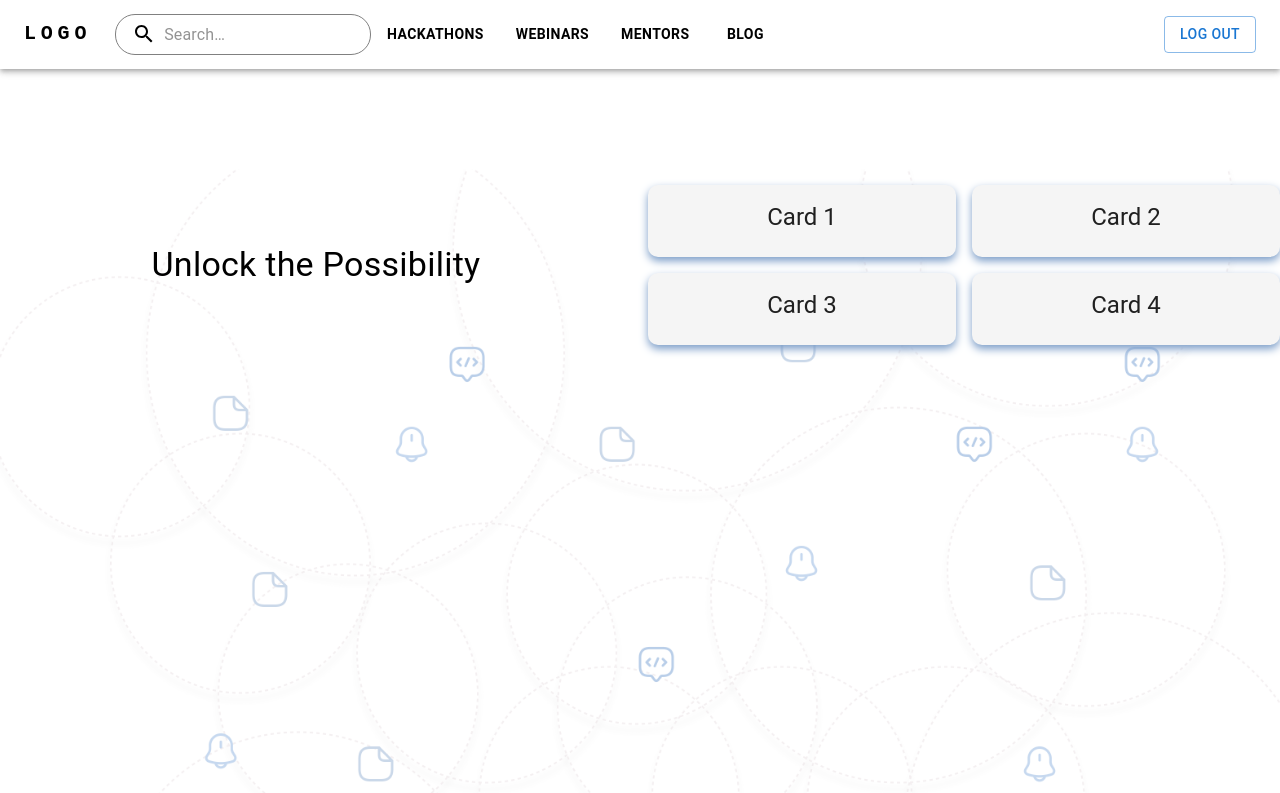
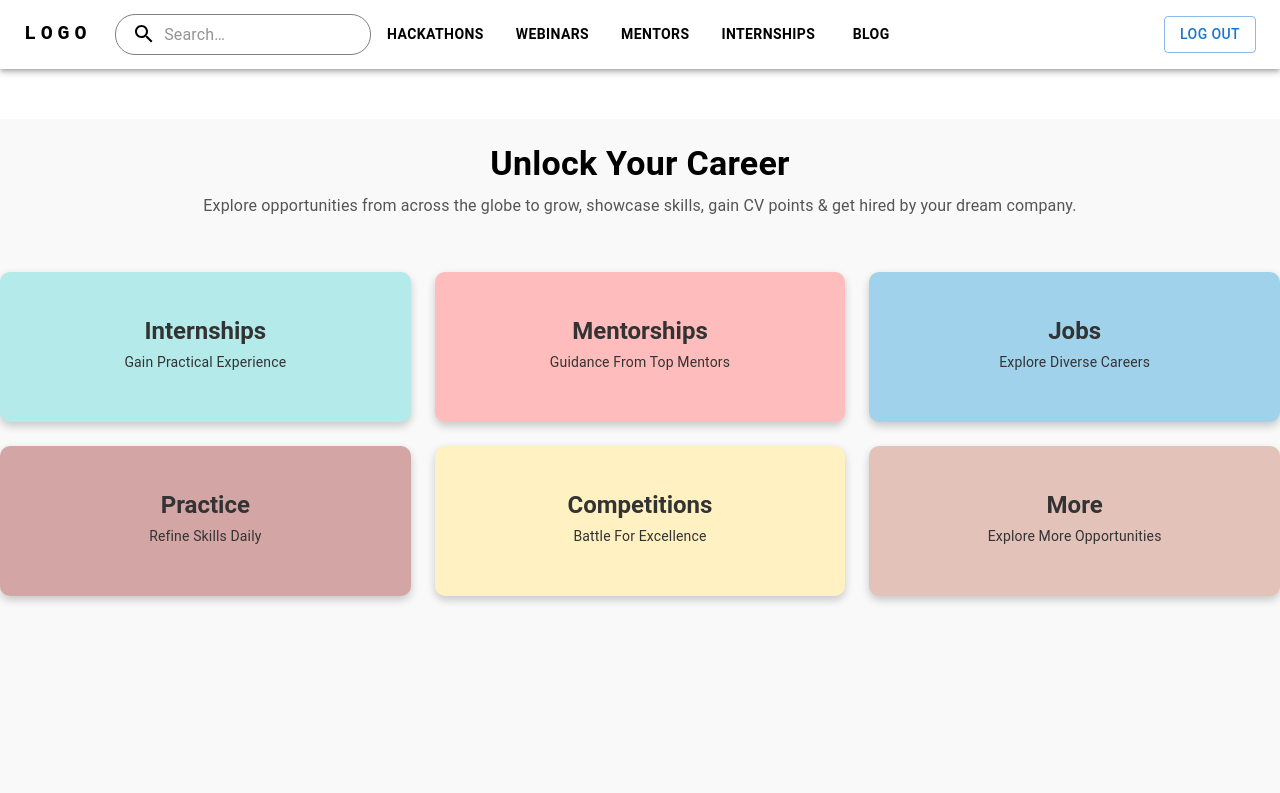
Before and after one commit to iashokk/competition-website, a React (Create React App) app: page / in a window 1280 px wide. Shown: the top 793 px of the page. Built offline with nearby package versions, Linux system fonts and the light colour scheme; sample sign-in values are in the browser's storage.

Commit message:
last version

```diff
--- a/src/App.js
+++ b/src/App.js
@@ -9,6 +9,7 @@ import Homepage from "./HomePage";
 import Mentors from "./Mentors";
 import Blogs from "./Blogs";
 import Webinar from "./Webinar";
+import Internships from "./Internships";
 function App() {
   const [isLoggedIn, setIsLoggedIn] = useState(false);
   const [isLoading, setIsLoading] = useState(true); // New loading state
@@ -70,6 +71,14 @@ function App() {
             }
           />
           <Route
+            path="/internships"
+            element={
+              <ProtectedRoute isLoggedIn={isLoggedIn}>
+                <Internships />
+              </ProtectedRoute>
+            }
+          />
+          <Route
             path="/signin"
             element={<SignIn setIsLoggedIn={setIsLoggedIn} />}
           />
--- a/src/Dashboard.js
+++ b/src/Dashboard.js
@@ -1,15 +1,30 @@
 import React from "react";
+import { useNavigate } from "react-router-dom";
 import NavBar from "./NavBar";
 import { Grid, Typography, Card, CardContent } from "@mui/material";
 
+const cardData = [
+  { title: "Internships", description: "Gain Practical Experience", color: "#B5EAEA", route: "/internships" },
+  { title: "Mentorships", description: "Guidance From Top Mentors", color: "#FFBCBC", route: "/mentors" },
+  { title: "Jobs", description: "Explore Diverse Careers", color: "#A0D2EB", route: "/jobs" },
+  { title: "Practice", description: "Refine Skills Daily", color: "#D4A5A5", route: "/practice" },
+  { title: "Competitions", description: "Battle For Excellence", color: "#FFF1C1", route: "/competitions" },
+  { title: "More", description: "Explore More Opportunities", color: "#E2C2B9", route: "/more" },
+];
+
 const cardStyles = {
   card: {
-    backgroundColor: "#f5f5f5",
     borderRadius: "10px",
-    boxShadow: "0 4px 8px #7B9DC8",
+    boxShadow: "0 4px 8px rgba(0, 0, 0, 0.2)",
+    height: "150px",
+    display: "flex",
+    justifyContent: "center",
+    alignItems: "center",
+    cursor: "pointer", // Make it look clickable
   },
   cardContent: {
     textAlign: "center",
+    color: "#333",
   },
 };
 
@@ -19,37 +34,49 @@ const backgroundWrapperStyles = {
   left: 0,
   right: 0,
   bottom: 0,
-  backgroundImage: "url('/background.png')",
-  backgroundSize: "cover",
-  backgroundPosition: "center",
-  opacity: 0.4,
+  backgroundColor: "#f9f9f9",
   zIndex: -1, // Ensures the background stays behind all other content
 };
 
 function Dashboard() {
+  const navigate = useNavigate();
+
+  const handleCardClick = (route) => {
+    navigate(route);
+  };
+
   return (
     <>
       <NavBar />
       <div style={{ position: "relative", width: "100vw", height: "100vh" }}>
-        <div style={backgroundWrapperStyles}></div> {/* Background with opacity */}
+        <div style={backgroundWrapperStyles}></div> {/* Background */}
 
-        <Grid container spacing={2} style={{ position: "relative", zIndex: 1, marginTop: "100px" }}>
-          <Grid item xs={6} container alignItems="center" justifyContent="center">
-            <Typography variant="h4" align="center">
-              Unlock the Possibility
+        <Grid container spacing={3} style={{ position: "relative", zIndex: 1, marginTop: "50px" }}>
+          <Grid item xs={12} style={{ marginBottom: "30px" }}>
+            <Typography variant="h4" align="center" style={{ fontWeight: "bold" }}>
+              Unlock Your Career
+            </Typography>
+            <Typography variant="body1" align="center" style={{ marginTop: "10px", color: "#555" }}>
+              Explore opportunities from across the globe to grow, showcase skills, gain CV points & get hired by your dream company.
             </Typography>
           </Grid>
-          <Grid item xs={6} container spacing={2}>
-            {[1, 2, 3, 4].map((item) => (
-              <Grid item xs={6} key={item}>
-                <Card style={cardStyles.card}>
-                  <CardContent style={cardStyles.cardContent}>
-                    <Typography variant="h5">Card {item}</Typography>
-                  </CardContent>
-                </Card>
-              </Grid>
-            ))}
-          </Grid>
+          {cardData.map((card, index) => (
+            <Grid item xs={12} sm={6} md={4} key={index}>
+              <Card
+                style={{ ...cardStyles.card, backgroundColor: card.color }}
+                onClick={() => handleCardClick(card.route)}
+              >
+                <CardContent style={cardStyles.cardContent}>
+                  <Typography variant="h5" style={{ fontWeight: "bold" }}>
+                    {card.title}
+                  </Typography>
+                  <Typography variant="body2" style={{ marginTop: "5px" }}>
+                    {card.description}
+                  </Typography>
+                </CardContent>
+              </Card>
+            </Grid>
+          ))}
         </Grid>
       </div>
     </>
--- /dev/null
+++ b/src/Internships.js
@@ -0,0 +1,47 @@
+import React from 'react';
+import { useState, useEffect } from 'react';
+import {  Typography, Box, Container } from "@mui/material";
+import InternshipCard from './InternshipsCard';
+import Navbar from './NavBar';
+import { CircularProgress } from '@mui/material';
+function Internships() {
+
+    const [internships, setInternships] = useState([]);
+      const [loading, setLoading] = useState(true);
+
+
+  useEffect(() => {
+    const fetchInternships = async () => {
+      const response = await fetch("http://localhost:5000/api/internships");
+      const data = await response.json();
+      setInternships(data);
+      setLoading(false);
+    };
+
+    fetchInternships();
+  }, []);
+
+  if (loading) {
+    return (
+      <Box sx={{ display: "flex", justifyContent: "center", mt: 4 }}>
+        <CircularProgress />
+      </Box>
+    );
+  }
+    return (
+        <>
+        <Navbar/>
+         <Container maxWidth="md" sx={{ mt: 4 }}>
+      <Typography variant="h4" gutterBottom>
+        Available Internships
+      </Typography>
+      {internships.map((internship, index) => (
+        <InternshipCard key={index} data={internship} />
+      ))}
+    </Container>
+        </>
+
+    );
+}
+
+export default Internships;
--- /dev/null
+++ b/src/InternshipsCard.js
@@ -0,0 +1,76 @@
+import React from "react";
+import {
+  Card,
+  CardContent,
+  CardMedia,
+  Typography,
+  Box,
+  Chip,
+  Stack,
+} from "@mui/material";
+import LocationOnIcon from "@mui/icons-material/LocationOn";
+import CalendarTodayIcon from "@mui/icons-material/CalendarToday";
+import MonetizationOnIcon from "@mui/icons-material/MonetizationOn";
+import AccessTimeIcon from "@mui/icons-material/AccessTime";
+
+const InternshipCard = ({ data }) => {
+  const link = data.link; // Assuming you pass the link in the data prop
+
+  return (
+    <Card sx={{ display: "flex", alignItems: "center", mb: 2, boxShadow: 3 }}>
+      <a href={link} target="_blank" rel="noopener noreferrer" style={{ textDecoration: "none", width: "100%", color:"black" }}>
+        {/* Company Logo */}
+        <CardMedia
+          component="img"
+          image={data.logo}
+          alt={data.company}
+          sx={{ width: 80, height: 80, objectFit: "contain", p: 1 }}
+        />
+
+        {/* Internship Details */}
+        <CardContent sx={{ flex: 1 }}>
+          <Typography variant="h6" sx={{ fontWeight: "bold" }}>
+            {data.title}
+          </Typography>
+          <Typography variant="body2" color="text.secondary">
+            {data.company}
+            {data.activelyHiring && (
+              <Chip
+                label="Actively hiring"
+                color="success"
+                size="small"
+                sx={{ ml: 1 }}
+              />
+            )}
+          </Typography>
+
+          {/* Details Row */}
+          <Stack direction="row" spacing={2} mt={1}>
+            <Box display="flex" alignItems="center">
+              <LocationOnIcon fontSize="small" sx={{ mr: 0.5 }} />
+              <Typography variant="body2">{data.location}</Typography>
+            </Box>
+            <Box display="flex" alignItems="center">
+              <CalendarTodayIcon fontSize="small" sx={{ mr: 0.5 }} />
+              <Typography variant="body2">{data.duration}</Typography>
+            </Box>
+            <Box display="flex" alignItems="center">
+              <MonetizationOnIcon fontSize="small" sx={{ mr: 0.5 }} />
+              <Typography variant="body2">{data.stipend}</Typography>
+            </Box>
+          </Stack>
+
+          {/* Posted Time */}
+          <Box display="flex" alignItems="center" mt={1}>
+            <AccessTimeIcon fontSize="small" sx={{ mr: 0.5 }} />
+            <Typography variant="body2" color="text.secondary">
+              {data.postedAgo}
+            </Typography>
+          </Box>
+        </CardContent>
+      </a>
+    </Card>
+  );
+};
+
+export default InternshipCard;
--- a/src/NavBar.js
+++ b/src/NavBar.js
@@ -67,6 +67,7 @@ const pages = [
   { label: "Hackathons", path: "/hackathons" },
   { label: "Webinars", path: "/webinars" },
   { label: "Mentors", path: "/mentors" },
+  { label: "Internships", path: "/internships" },
   { label: "Blog", path: "/blogs" },
 ];
 
```
Also changed, not shown: 1 other file (tests, documents, lock files or other folders).
